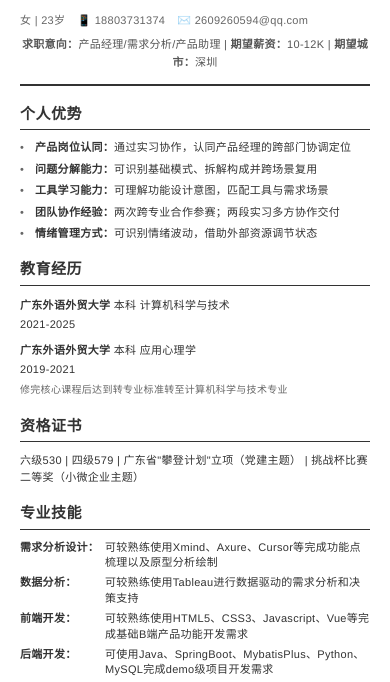
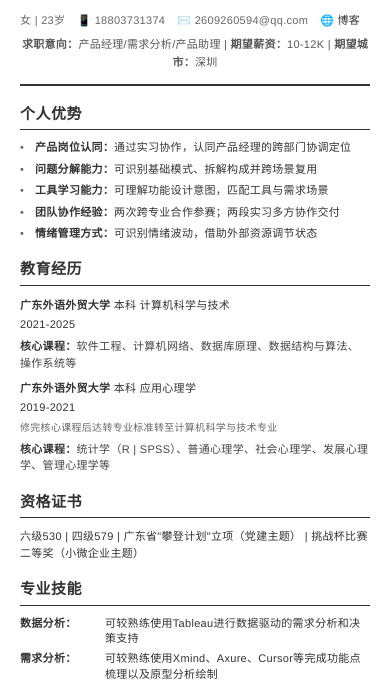
Before and after one commit to kristenqin/kristenqin.github.io, a plain HTML site: page index.html in a window 390 px wide. Shown: the part 157-839 px from the top of the page. Drawn offline with Linux system fonts and the light colour scheme.

Commit message:
feat: 投简历前完善细节

```diff
--- a/index.html
+++ b/index.html
@@ -90,6 +90,15 @@
             border-bottom: 2px solid #333;
             padding-bottom: 12px;
             margin-bottom: 15px;
+        }
+        .header .info a {
+            color: #333;
+            text-decoration: none;
+        }
+
+        .header .info a:hover {
+            color: #0066cc;
+            text-decoration: underline;
         }
 
         .avatar-container {
@@ -387,6 +396,16 @@
                 flex-direction: column;
                 align-items: flex-start;
             }
+            .course-info {
+                font-size: 11px;
+                color: #444;
+                margin-top: 5px;
+                line-height: 1.5;
+            }
+
+            .course-info strong {
+                color: #333;
+            }
         }
 
         /* 字体优化 */
@@ -427,6 +446,8 @@
                     <span>女 | 23岁</span>
                     <span>📱 18803731374</span>
                     <span>✉️ 2609260594@qq.com</span>
+                    <!-- 在后面添加 -->
+                    <span class="info-item">🌐 <a href="https://kristenqin.github.io/" target="_blank">博客</a></span>
                 </div>
                 <div class="job-intention">
                     <strong>求职意向：</strong>产品经理/需求分析/产品助理 | <strong>期望薪资：</strong>10-12K | <strong>期望城市：</strong>深圳
@@ -455,6 +476,9 @@
                     </div>
                     <span>2021-2025</span>
                 </div>
+                <p class="course-info">
+                    <strong>核心课程：</strong>软件工程、计算机网络、数据库原理、数据结构与算法、操作系统等
+                </p>
             </div>
             <div class="education-item">
                 <div class="education-header">
@@ -463,7 +487,10 @@
                     </div>
                     <span>2019-2021</span>
                 </div>
-                <p style="color: #666; font-size: 10px; margin-top: 2px;">修完核心课程后达到转专业标准转至计算机科学与技术专业</p>
+                <p style="color: #666; font-size: 10px; margin-top: 2px;">修完核心课程后达转专业标准转至计算机科学与技术专业</p>
+                <p class="course-info">
+                    <strong>核心课程：</strong>统计学（R | SPSS）、普通心理学、社会心理学、发展心理学、管理心理学等
+                </p>
             </div>
         </section>
         <!-- 资格证书 -->
@@ -478,12 +505,12 @@
             <h2 class="section-title">专业技能</h2>
             <ul class="skills-list">
                 <li>
-                    <span class="skill-label">需求分析设计：</span>
-                    <span>可较熟练使用Xmind、Axure、Cursor等完成功能点梳理以及原型分析绘制</span>
+                    <span class="skill-label">数据分析：</span>
+                    <span>可较熟练使用Tableau进行数据驱动的需求分析和决策支持</span>
                 </li>
                 <li>
-                    <span class="skill-label">数据分析：</span>
-                    <span>可较熟练使用Tableau进行数据驱动的需求分析和决策支持</span>
+                    <span class="skill-label">需求分析：</span>
+                    <span>可较熟练使用Xmind、Axure、Cursor等完成功能点梳理以及原型分析绘制</span>
                 </li>
                 <li>
                     <span class="skill-label">前端开发：</span>
```
